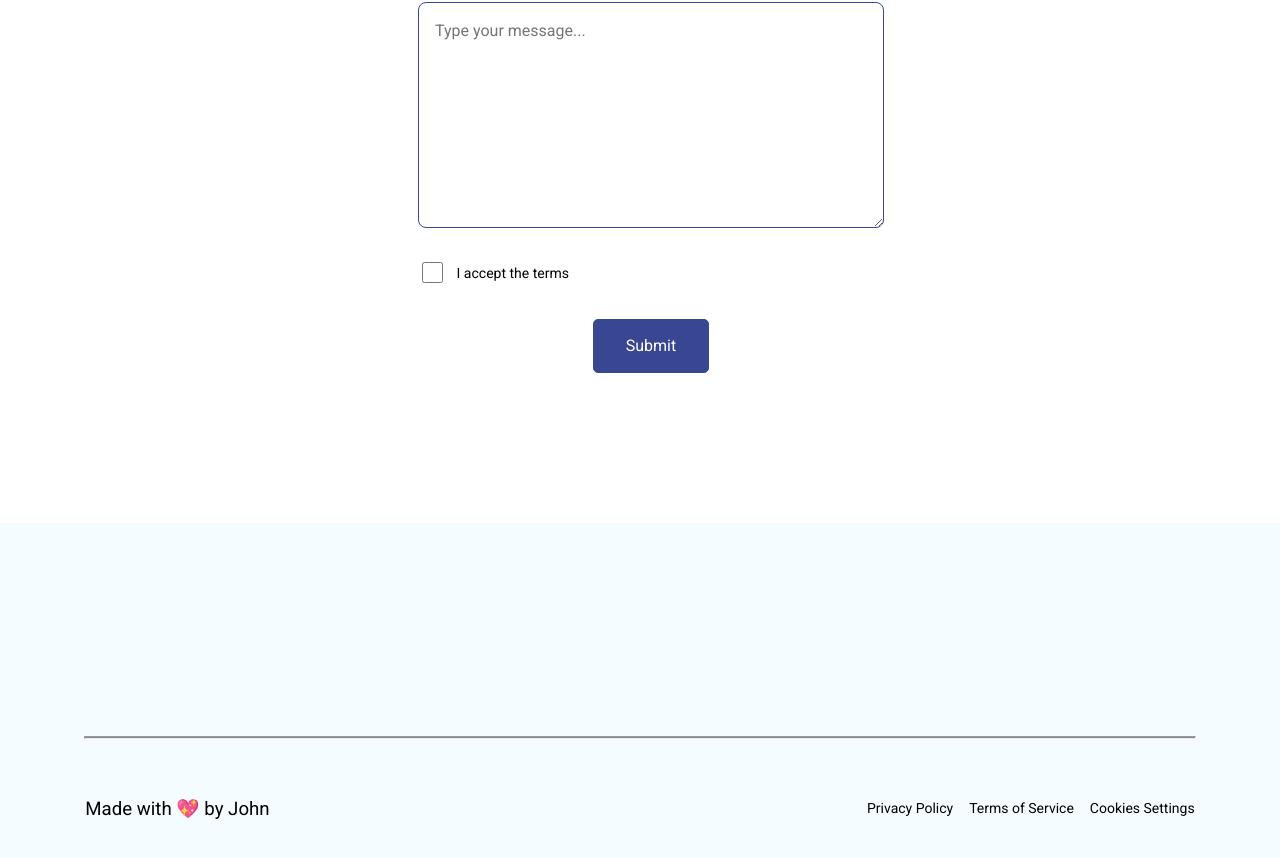
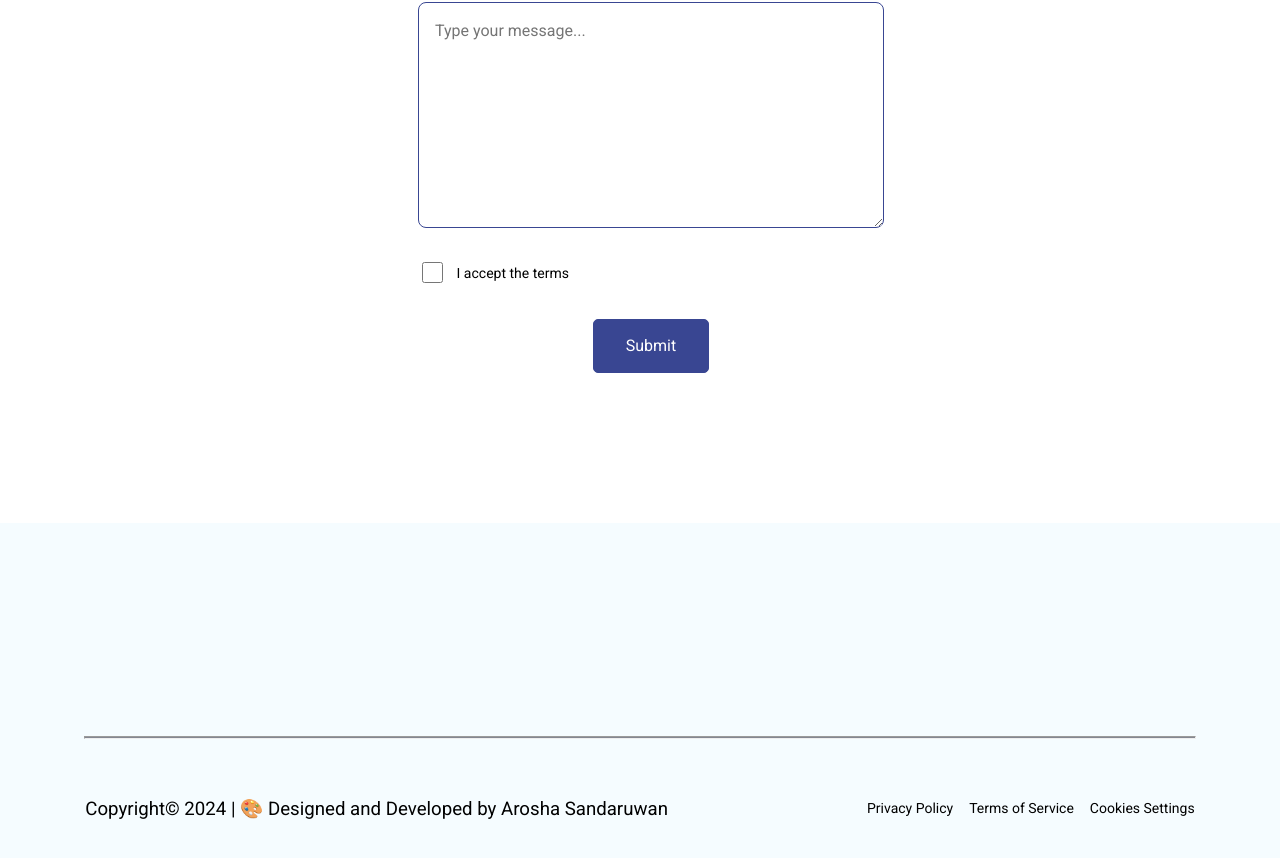
Before and after one commit to arosha619/My_Portfolio, a React (Create React App) app: page / in a window 1280 px wide. Shown: the part 4894-5752 px from the top of the page. Built offline with nearby package versions, Linux system fonts and the light colour scheme.

Commit message:
footer chnaged

```diff
--- a/src/Pages/Home/Footer.jsx
+++ b/src/Pages/Home/Footer.jsx
@@ -172,7 +172,7 @@ function Footer() {
       </div> */}
       <hr className="divider" />
       <div className="footer--content--container">
-        <p className="footer--content">Made with 💖 by John</p>
+        <p className="footer--content">Copyright© 2024 | 🎨 Designed and Developed by Arosha Sandaruwan</p>
         <div className="footer--social--icon">
           <ul>
             <li>
```
